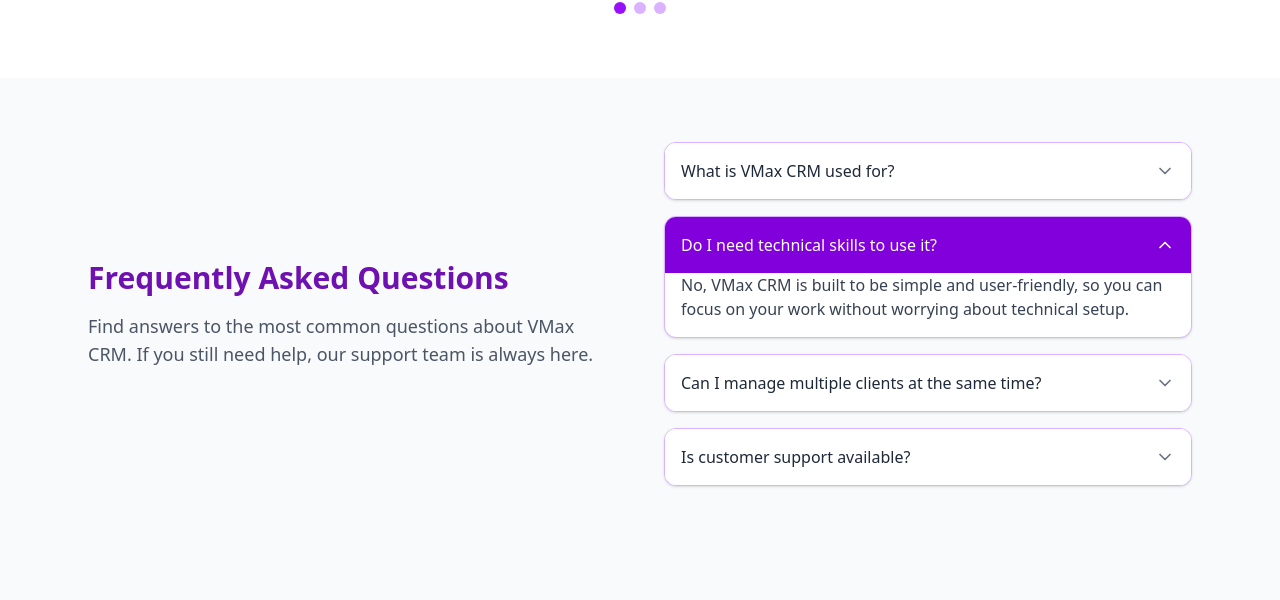
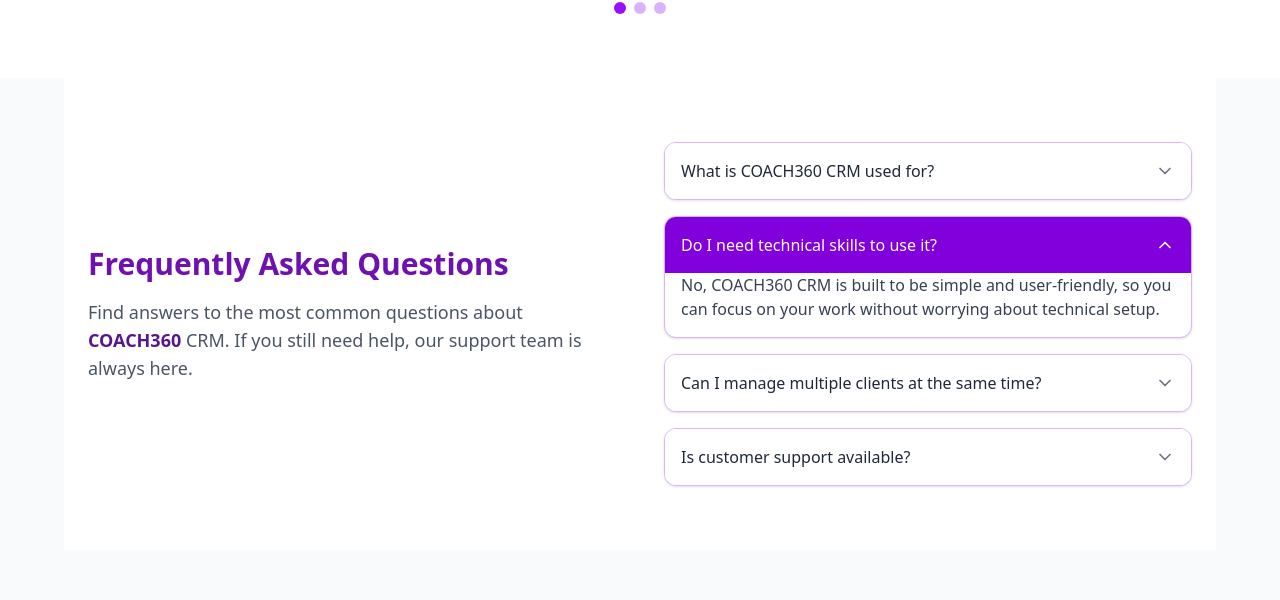
Before and after one commit to Suraj8517/react-crm-website, a React (Vite) app: page / in a window 1280 px wide. Both pictures are taken after a click on the button "Do I need technical skills to use it?". Shown: the part 4982-5582 px from the top of the page. Built offline with nearby package versions, Linux system fonts and the light colour scheme.

Commit message:
update live site

```diff
--- a/index.html
+++ b/index.html
@@ -4,7 +4,7 @@
     <meta charset="UTF-8" />
     <link rel="icon" type="image/svg+xml" href="/vite.svg" />
     <meta name="viewport" content="width=device-width, initial-scale=1.0" />
-    <title>VMax</title>
+    <title>COACH 360</title>
   </head>
   <body>
     <div id="root"></div>
--- a/src/components/FaqSection.jsx
+++ b/src/components/FaqSection.jsx
@@ -4,14 +4,14 @@
 
 const faqs = [
   {
-    question: "What is VMax CRM used for?",
+    question: "What is COACH360 CRM used for?",
     answer:
-      "VMax CRM helps wellness professionals organize client information, track progress, and manage their daily operations more efficiently.",
+      "COACH360 CRM helps wellness professionals organize client information, track progress, and manage their daily operations more efficiently.",
   },
   {
     question: "Do I need technical skills to use it?",
     answer:
-      "No, VMax CRM is built to be simple and user-friendly, so you can focus on your work without worrying about technical setup.",
+      "No, COACH360 CRM is built to be simple and user-friendly, so you can focus on your work without worrying about technical setup.",
   },
   {
     question: "Can I manage multiple clients at the same time?",
@@ -33,7 +33,7 @@
   };
 
   return (
-    <section id="faq" className="max-w-6xl mx-auto px-6 py-16">
+    <section id="faq" className="max-w-6xl mx-auto px-6 py-16 bg-white">
       {/* Grid layout: 1 column on mobile, 2 columns on lg+ */}
       <div className="grid grid-cols-1 lg:grid-cols-2 gap-12">
         {/* Left side (Title + Subtitle, vertically centered on desktop) */}
@@ -42,7 +42,7 @@
             Frequently Asked Questions
           </h2>
           <p className="text-gray-600 text-lg">
-            Find answers to the most common questions about VMax CRM.
+            Find answers to the most common questions about <span className="font-bold text-purple-900 ">COACH360</span> CRM.
             If you still need help, our support team is always here.
           </p>
         </div>
@@ -82,12 +82,15 @@
       animate={{ height: "auto", opacity: 1 }}
       exit={{ height: 0, opacity: 0 }}
       transition={{ duration: 0.4 }}
-                      className="px-4 text-gray-700"
+      className="overflow-hidden"
     >
-                      <p className="pb-4">{faq.answer}</p>
+      <div className="px-4 pb-4 text-gray-700">
+        {faq.answer}
+      </div>
     </motion.div>
   )}
 </AnimatePresence>
+
               </div>
             );
           })}
--- a/src/components/FeatureSectionDesktop.jsx
+++ b/src/components/FeatureSectionDesktop.jsx
@@ -52,13 +52,13 @@
         {/* Left text */}
         <div className="lg:w-1/3 text-left z-20">
           <h4 className="text-[#6E0ACE] rounded font-semibold uppercase tracking-wide">
-            Why VMax
+            Why COACH360
           </h4>
           <h2 className="text-3xl sm:text-4xl font-bold text-gray-900 mt-2 mb-4 leading-tight">
             Everything you need to run people operations
           </h2>
           <p className="text-gray-600 text-lg mb-6">
-            From client management to payments — VMax streamlines your fitness & wellness business in one place.
+            From client management to payments — <span className="font-bold text-purple-900 ">COACH360</span> streamlines your fitness & wellness business in one place.
           </p>
           <button className="bg-[#6E0ACE] text-white font-semibold px-6 py-3 rounded-full shadow-md hover:bg-[#5e0ace] transition">
             Request demo →
@@ -112,7 +112,7 @@
   {/* Text full width */}
   <div className="text-center mb-6">
      <h4 className="text-[#6E0ACE] rounded font-semibold uppercase tracking-wide">
-            Why VMax
+            Why COACH360
           </h4>
     <h2 className="text-3xl sm:text-4xl font-bold text-gray-900 mt-2 mb-4 leading-tight">
       Everything you need to run people operations
--- a/src/components/Footer.jsx
+++ b/src/components/Footer.jsx
@@ -5,7 +5,7 @@
     <footer className="mt-16 text-sm text-gray-500 max-w-7xl mx-auto px-4 md:px-6">
       <div className="border-t pt-8 pb-12 flex flex-col md:flex-row justify-between gap-6">
         <div>
-          <div className="font-bold text-purple-600">VMax Healthtech</div>
+          <div className="font-bold text-purple-600">COACH 360</div>
           <div className="mt-4">© {new Date().getFullYear()} VMax. All rights reserved.</div>
         </div>
         <div className="grid grid-cols-2 sm:grid-cols-3 gap-6">
--- a/src/components/ForWhomSection.jsx
+++ b/src/components/ForWhomSection.jsx
@@ -49,7 +49,7 @@
         </h2>
 
         <p className="text-gray-600 mt-4">
-          VMax is designed to support health and wellness professionals who want
+          <span className="font-bold text-purple-900 ">COACH360</span> is designed to support health and wellness professionals who want
           to streamline their practice, engage clients more effectively, and
           grow their business with ease.
         </p>
```
Lines whose indentation alone changed are shown as unchanged.
